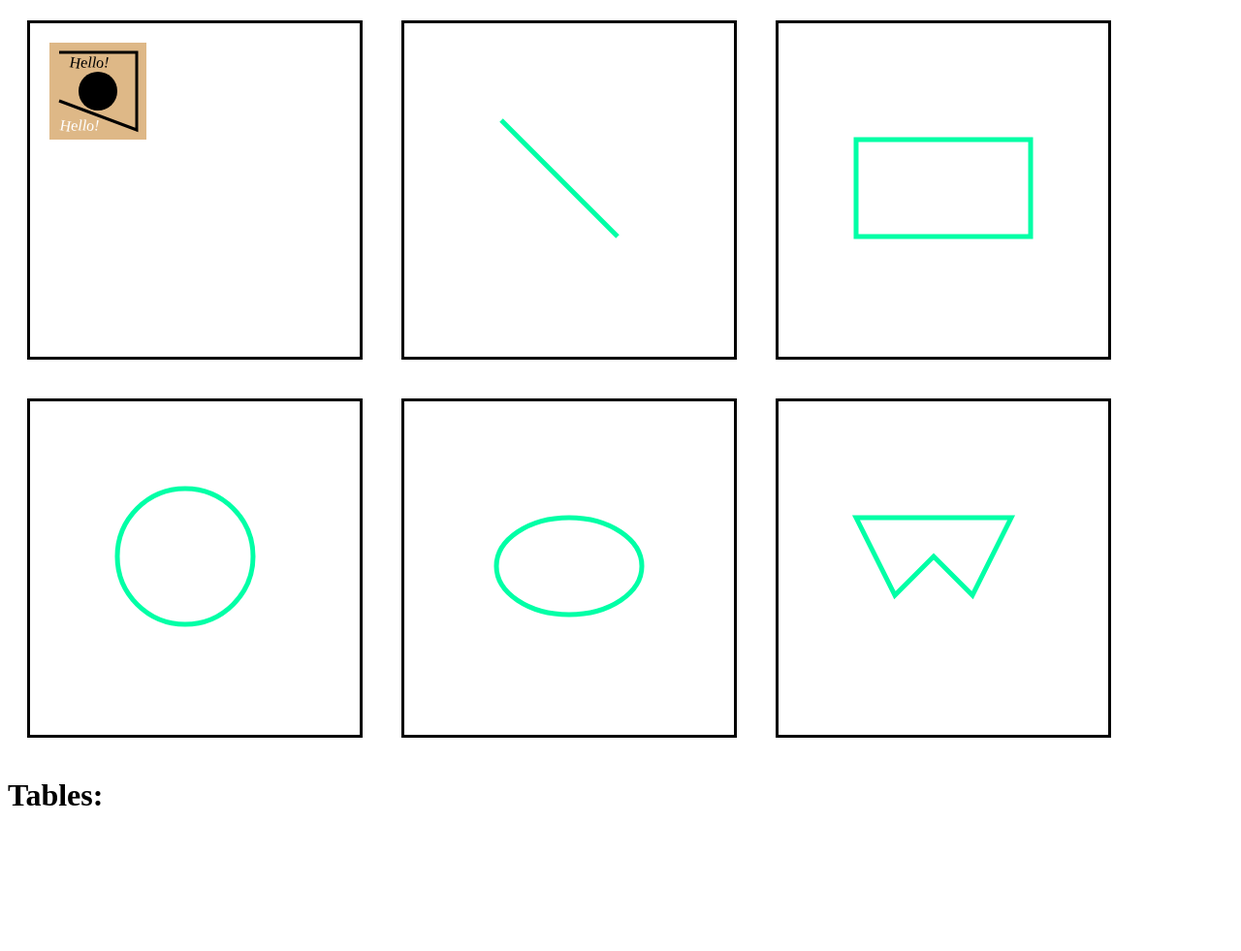
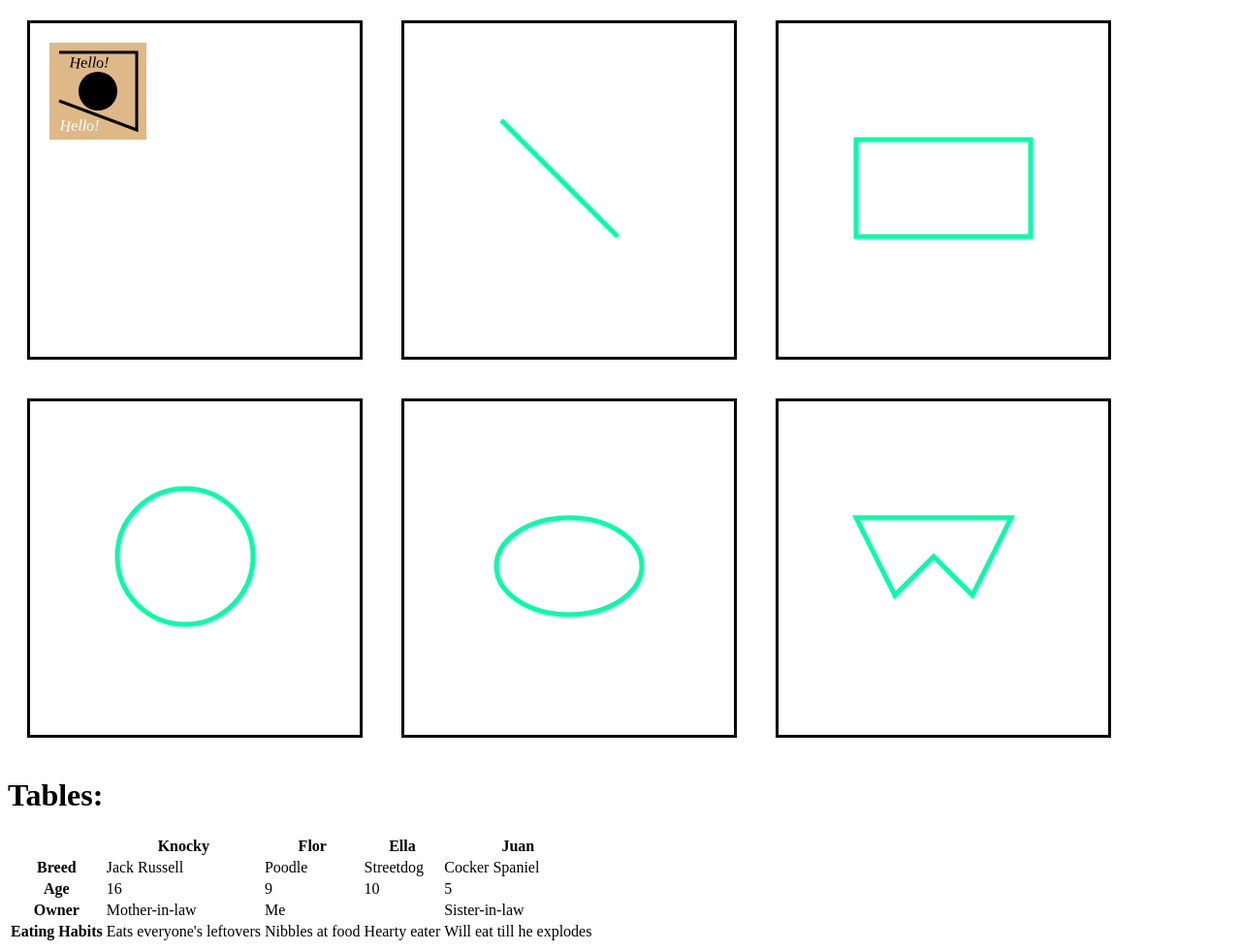
Before and after one commit to ubb2/softwareLearning, a plain HTML site: page interHtmlCss/notes/notes.html in a window 1280 px wide. Shown: the part 79-1060 px from the top of the page at 97% size. Before the commit the page ends 940 px from the top, so only its background shows below. Drawn offline with Linux system fonts and the light colour scheme.

Commit message:
progressls

```diff
--- a/interHtmlCss/notes/notes.html
+++ b/interHtmlCss/notes/notes.html
@@ -20,7 +20,9 @@
     -->
       <div class="svgContainer">
         <!-- xlmns is what dialect of XML we are using -->
-        <!-- viewbox is the bounds of the SVG -->
+        <!-- viewbox is the bounds of the SVG
+             first 2 numbers is where the top left of our image spawns
+             last 2 numbers is the x and y value of the internal coord system.-->
 
         <svg xmlns="http://www.w3.org/2000/svg" viewBox="0 0 300 300">
           <rect x="0" y="0" width="100" height="100" fill="burlywood" />
@@ -144,5 +146,60 @@
     </div>
 
     <h1>Tables:</h1>
+    <!-- Tables should only be used, well for tables. Never for layout  -->
+    <!-- tr is a table row
+         td is table data (generic tag for a box in a table)
+         th is a table header -->
+    <!-- attributes:
+         rowspan/colspan how long a td is. A rowspan of 2 would make the td span two rows-->
+
+    <!-- colgroup element right under the table tag to group cols
+         col element to actually group them
+         span attribute of the col element to grab more then one col -->
+
+    <!-- caption element  right under the table tag
+         adds a caption-->
+
+    <!-- elements that make a table easy to style:
+         thead element: wraps the header of the table
+         tbody element: wraps the main body of the table
+         tfoot element: wraps the foot of the table -->
+    <table>
+      <tr>
+        <th>&nbsp;</th>
+        <th>Knocky</th>
+        <th>Flor</th>
+        <th>Ella</th>
+        <th>Juan</th>
+      </tr>
+      <tr>
+        <th>Breed</th>
+        <td>Jack Russell</td>
+        <td>Poodle</td>
+        <td>Streetdog</td>
+        <td>Cocker Spaniel</td>
+      </tr>
+      <tr>
+        <th>Age</th>
+        <td>16</td>
+        <td>9</td>
+        <td>10</td>
+        <td>5</td>
+      </tr>
+      <tr>
+        <th>Owner</th>
+        <td>Mother-in-law</td>
+        <td colspan="2">Me</td>
+
+        <td>Sister-in-law</td>
+      </tr>
+      <tr>
+        <th>Eating Habits</th>
+        <td>Eats everyone's leftovers</td>
+        <td>Nibbles at food</td>
+        <td>Hearty eater</td>
+        <td>Will eat till he explodes</td>
+      </tr>
+    </table>
   </body>
 </html>
```
Also changed, not shown: interHtmlCss/notes/notes.css (+127 -1 lines).
